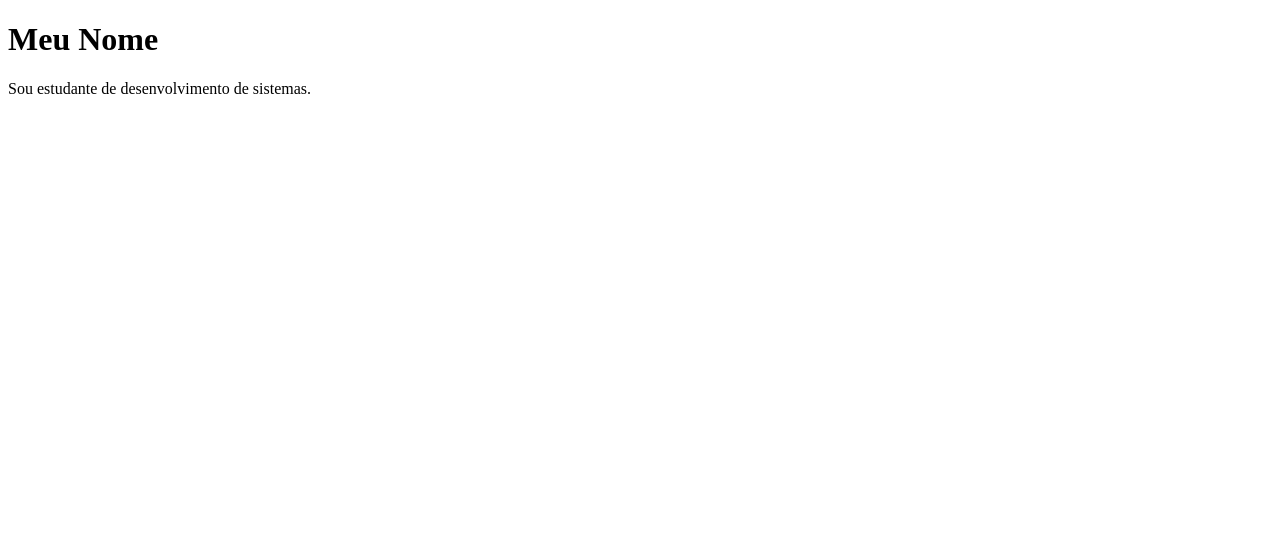
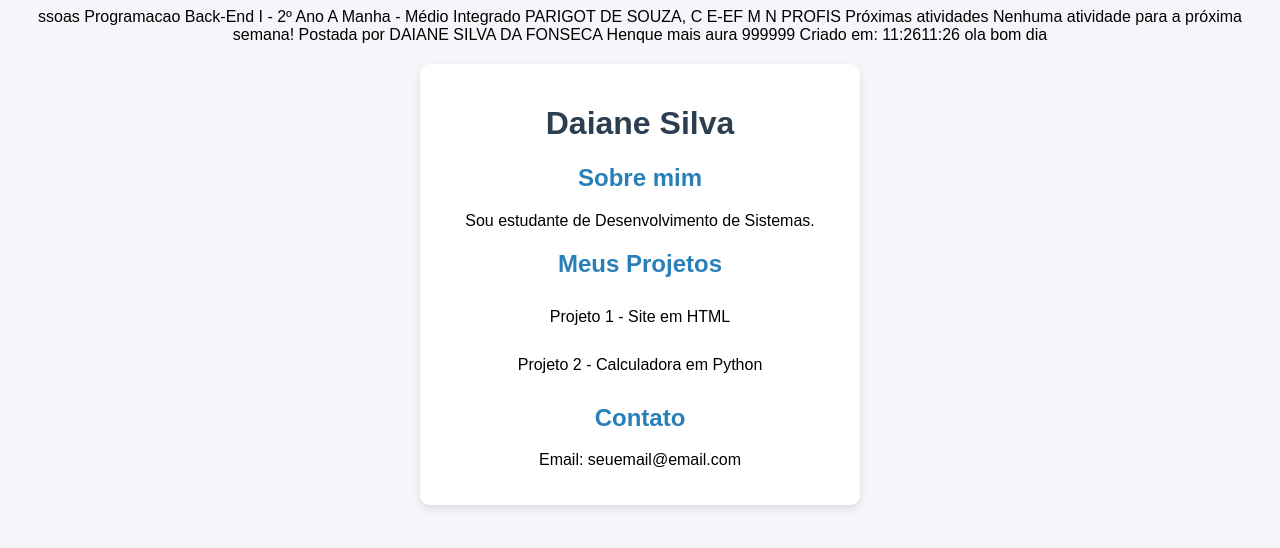
Before and after one commit to henriqueAura99999/portf-rio_henrique, a plain HTML site: page index.html in a window 1280 px wide. Drawn offline with Linux system fonts and the light colour scheme.

Commit message:
Update index.html

```diff
--- a/index.html
+++ b/index.html
@@ -1,10 +1,75 @@
+ssoas
+Programacao Back-End I - 2º Ano A Manha - Médio Integrado
+PARIGOT DE SOUZA, C E-EF M N PROFIS
+Próximas atividades
+Nenhuma atividade para a próxima semana!
+
+Postada por DAIANE SILVA DA FONSECA
+Henque mais aura 999999
+Criado em: 11:2611:26
+ola bom dia
+
 <!DOCTYPE html>
 <html>
 <head>
     <title>Meu Portfólio</title>
+
+    <style>
+        body {
+            background-color: #f4f6f9;
+            font-family: Arial, sans-serif;
+            text-align: center;
+        }
+
+        h1 {
+            color: #2c3e50;
+        }
+
+        h2 {
+            color: #2980b9;
+        }
+
+        ul {
+            list-style: none;
+            padding: 0;
+        }
+
+        li {
+            background-color: white;
+            margin: 10px auto;
+            padding: 10px;
+            width: 300px;
+            border-radius: 8px;
+        }
+
+        .card {
+            background-color: white;
+            width: 400px;
+            margin: 20px auto;
+            padding: 20px;
+            border-radius: 10px;
+            box-shadow: 0px 4px 8px rgba(0,0,0,0.1);
+        }
+    </style>
 </head>
+
 <body>
-    <h1>Meu Nome</h1>
-    <p>Sou estudante de desenvolvimento de sistemas.</p>
+
+    <div class="card">
+        <h1>Daiane Silva</h1>
+
+        <h2>Sobre mim</h2>
+        <p>Sou estudante de Desenvolvimento de Sistemas.</p>
+
+        <h2>Meus Projetos</h2>
+        <ul>
+            <li>Projeto 1 - Site em HTML</li>
+            <li>Projeto 2 - Calculadora em Python</li>
+        </ul>
+
+        <h2>Contato</h2>
+        <p>Email: seuemail@email.com</p>
+    </div>
+
 </body>
 </html>
```
